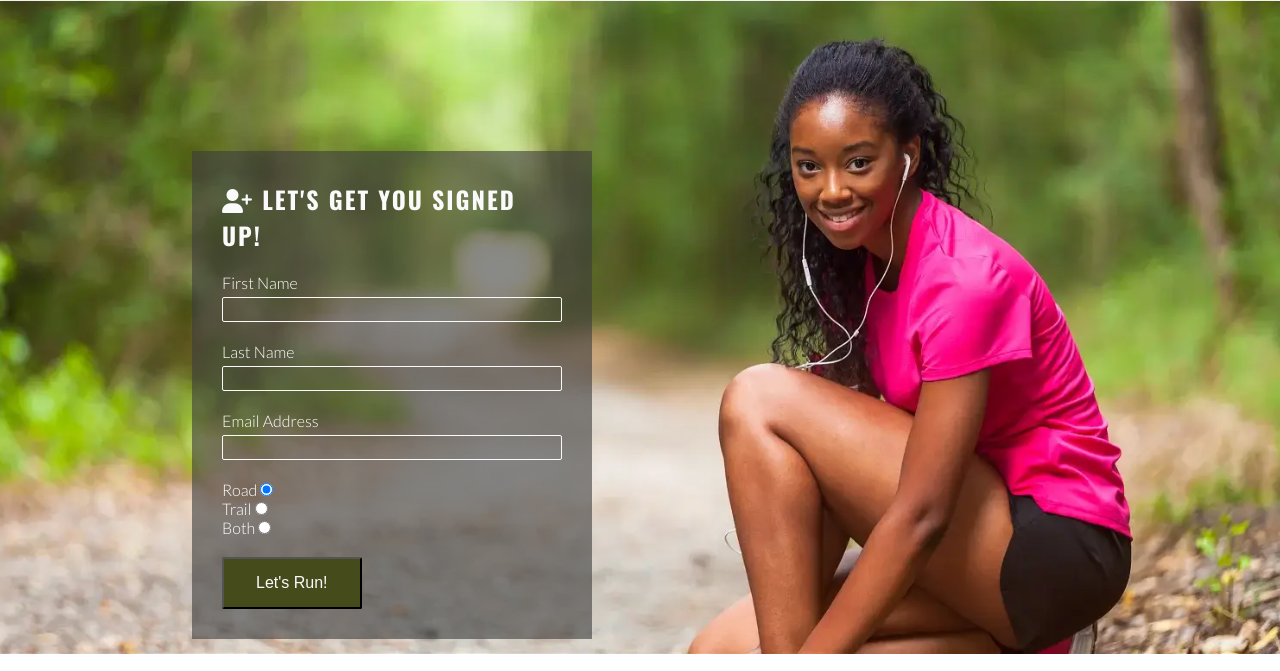
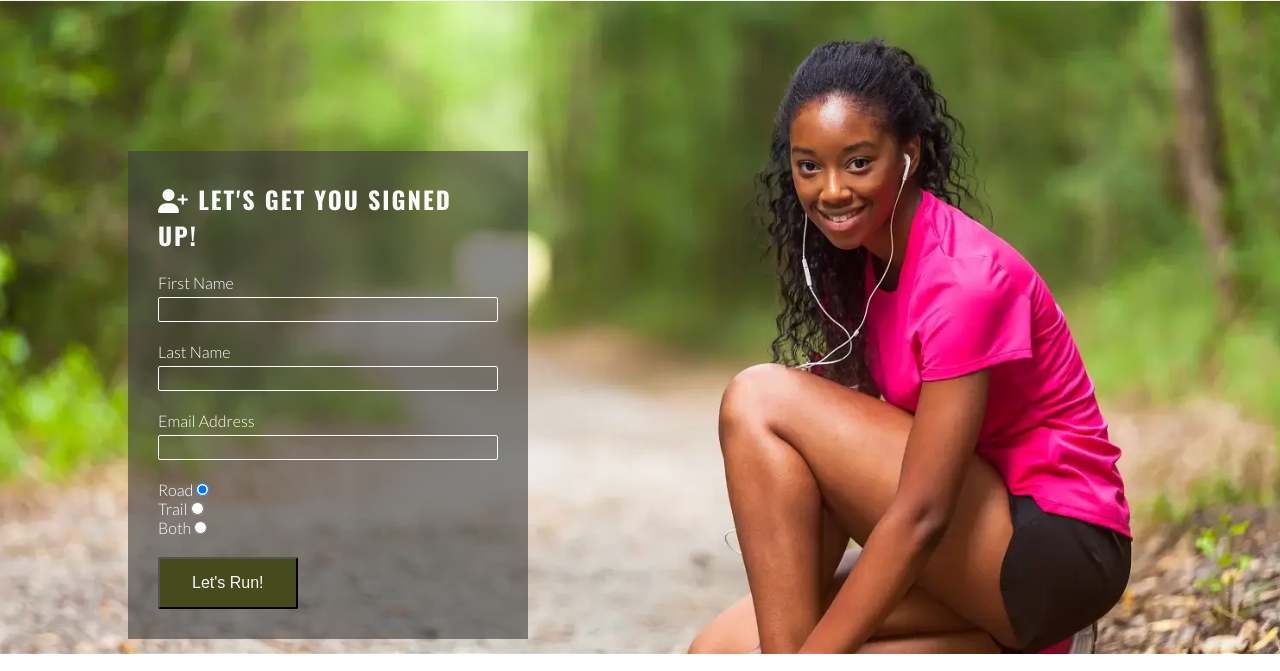
Before and after one commit to Dimitris112/gitpod-1st-testproject, a plain HTML site: page signup.html in a window 1280 px wide. Shown: the part 78-749 px from the top of the page. Drawn offline with nearby package versions, Linux system fonts and the light colour scheme.

Commit message:
Fixed the form styles a bit

```diff
--- a/assets/css/style.css
+++ b/assets/css/style.css
@@ -343,6 +343,7 @@ main {
         column-count: 3;
     }
 
+    /* Form */
     #signup {
         background-position: center;
         position: relative;
@@ -350,17 +351,16 @@ main {
 
     #signup-form {
         max-width: 400px;
-        left: 15%;
+        left: 10%;
         top: 150px;
         position: absolute;
     }
 
-    .text-input :hover {
+    .text-input:hover {
         border-color: #f16c6b;
-
     }
 
-    .join-button :hover {
+    .join-button:hover {
         background-color: #fafafa;
         color: #454b1b;
     }
```
